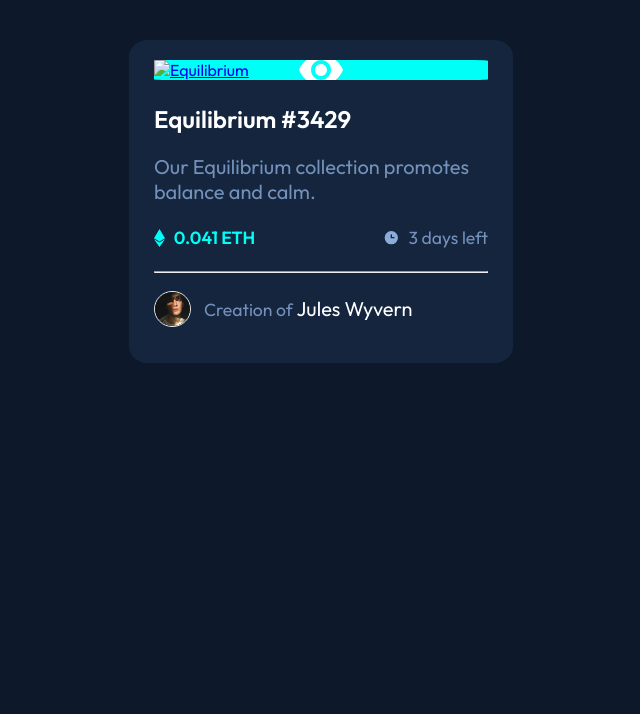
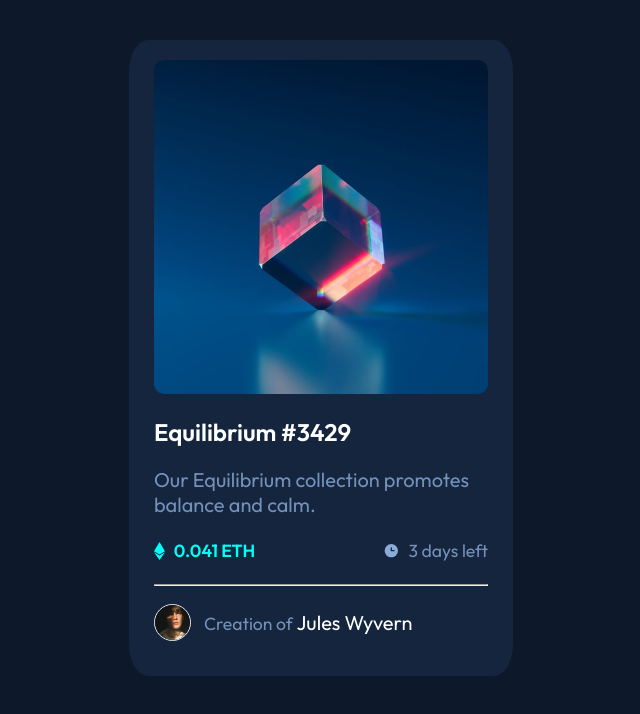
Before and after one commit to TommyKila/nft-preview, a plain HTML site: page index.html in a window 1280 px wide. Shown: the whole page, without its empty margins (319-959 px from the left). Drawn offline with Linux system fonts and the light colour scheme.

Commit message:
Update index.html

```diff
--- a/index.html
+++ b/index.html
@@ -17,8 +17,8 @@
   <div class="container">
     <div class="main">
       <div class="full">
-        <a href=".image-equilibrium.jpg">
-          <img src=".image-equilibrium.jpg" class="main-img" alt="Equilibrium">
+        <a href="./image-equilibrium.jpg">
+          <img src="./image-equilibrium.jpg" class="main-img" alt="Equilibrium">
         </a>
       </div>
       <p class="card-name">Equilibrium #3429</p>
```
